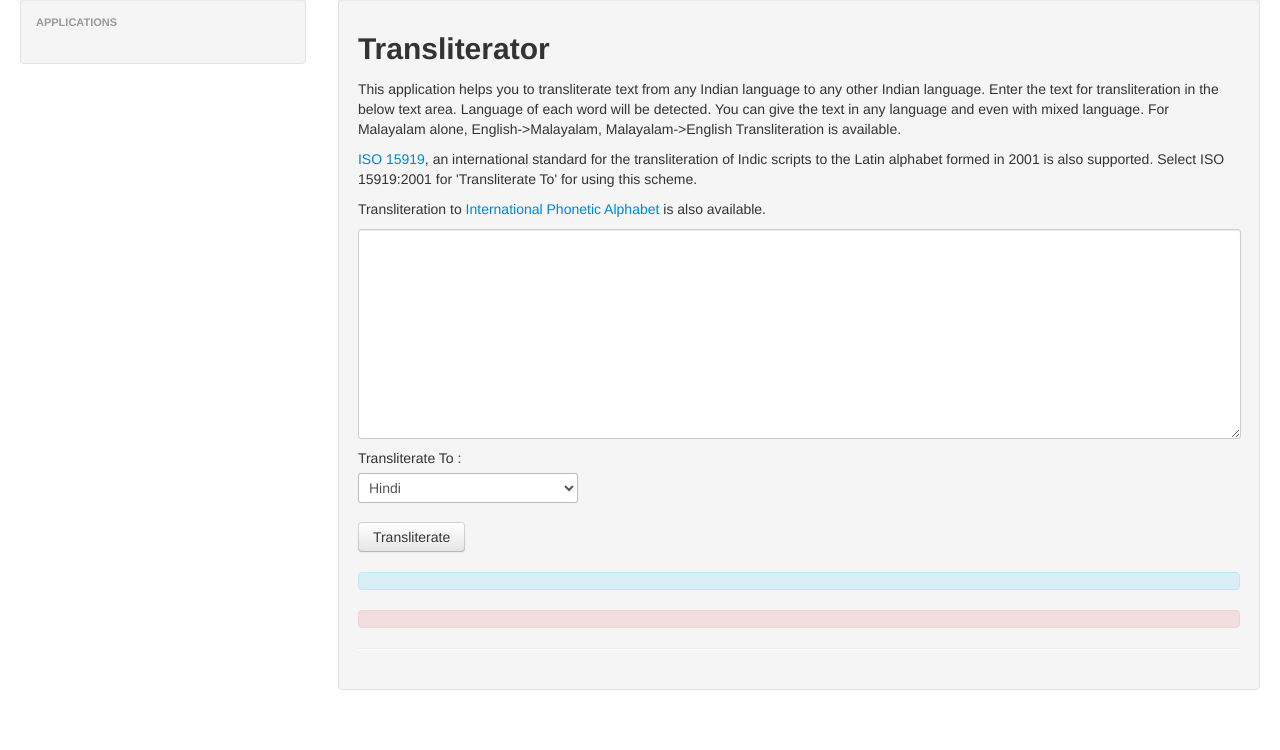
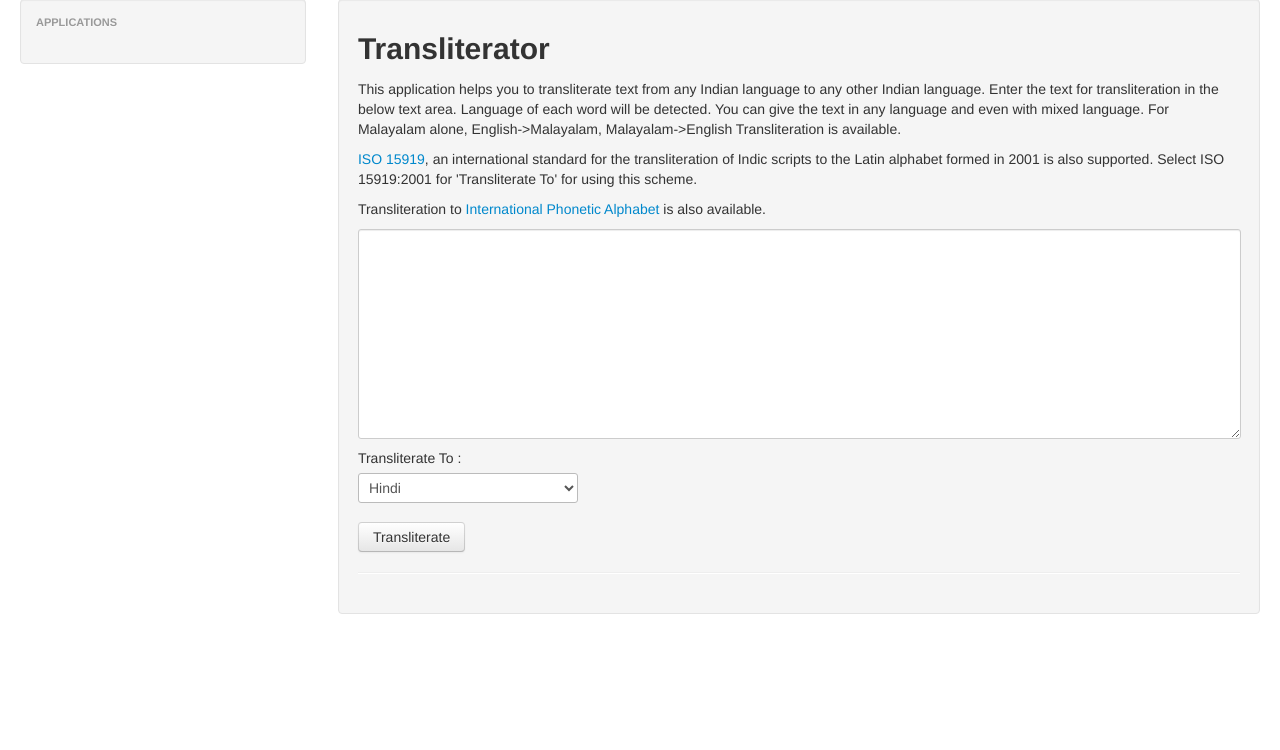
Before and after one commit to libindic/Silpa-Flask, a Python web app: template templates/transliteration.html in a window 1280 px wide. Shown: the part 61-811 px from the top of the page. After the commit the page ends 675 px from the top, so only its background shows below. Run offline with Jinja, Linux system fonts and the light colour scheme; the template is opened without the code that fills it, so the values that code supplies are empty; some libraries are stand-ins or nearby versions.

Commit message:
manage placeholder div visibility

```diff
--- a/templates/transliteration.html
+++ b/templates/transliteration.html
@@ -27,25 +27,25 @@ $(document).ready(function() {
             data: JSON.stringify(jsonRequest),
             dataType: "json",
             beforeSend:function(){
-                id_result.empty();
-                id_error.empty();
-                id_progress.html("Transliterating. Please Wait...");
+                id_result.hide();
+                id_error.hide();
+                id_progress.html("Transliterating. Please Wait...").show();
             },
             success: function(msg) {
-                id_progress.empty();
+                id_progress.hide();
                 if(msg.result==null){
                     // Render it
-                    id_result.html(msg.message);
+                    id_result.html(msg.message).show();
                 }
                 else{
                     var result = msg.result.replace("\n", "&#13;")
                     // Render it
-                    id_result.html(result);
+                    id_result.html(result).show();
                 }
             },
             error: function(msg) {
-                id_progress.empty();
-                id_error.html("Something went wrong. Please try again!");
+                id_progress.hide();
+                id_error.html("Something went wrong. Please try again!").show();
             }
         });
     });
@@ -92,8 +92,8 @@ $(document).ready(function() {
     </br>
   </form>
   <div id="progress"></div>
-  <div id="successmessage" class="alert alert-info"></div>
-  <div id="errormessage" class="alert alert-error"></div>
+  <div id="successmessage" class="alert alert-info hide"></div>
+  <div id="errormessage" class="alert alert-error hide"></div>
 <div>
 <hr/>
 {% endblock %}
```
